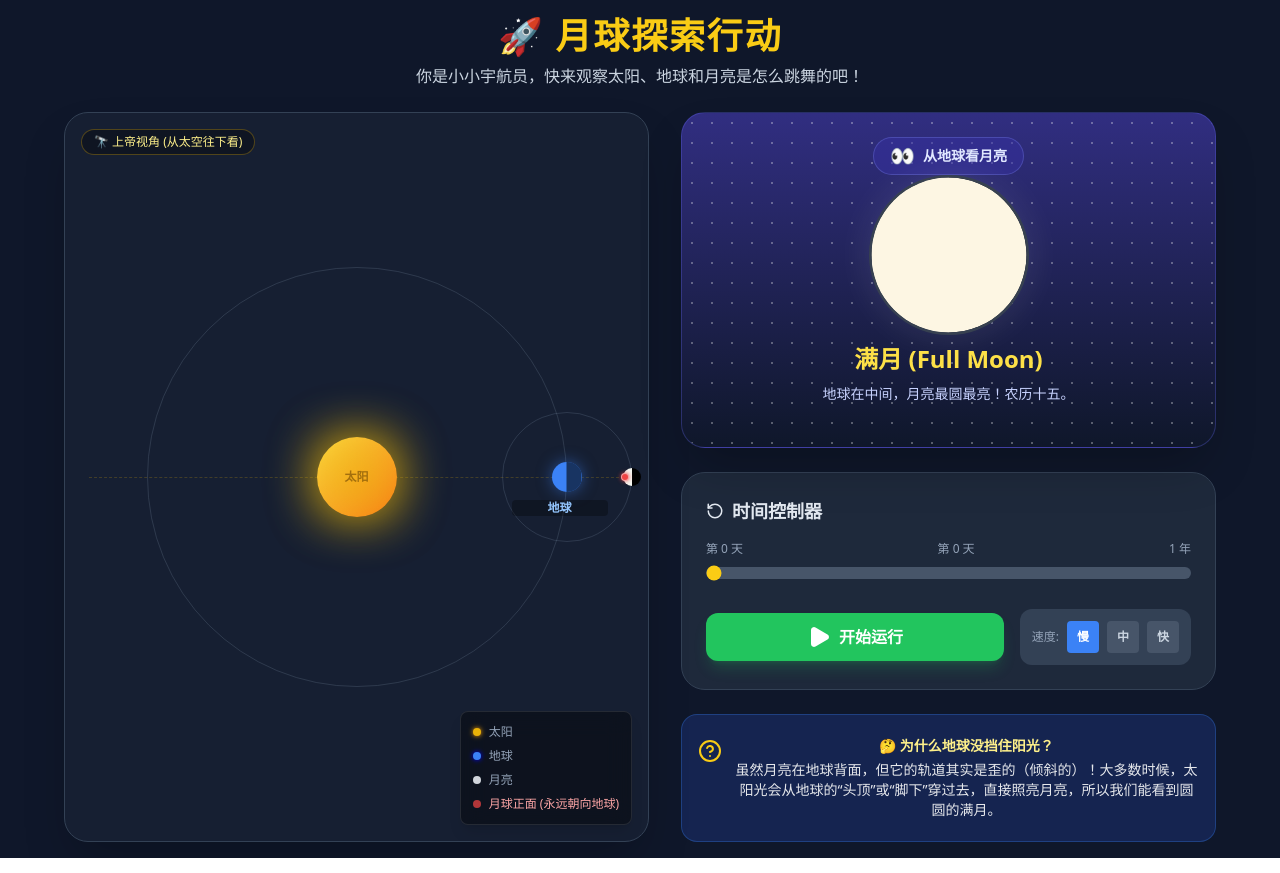
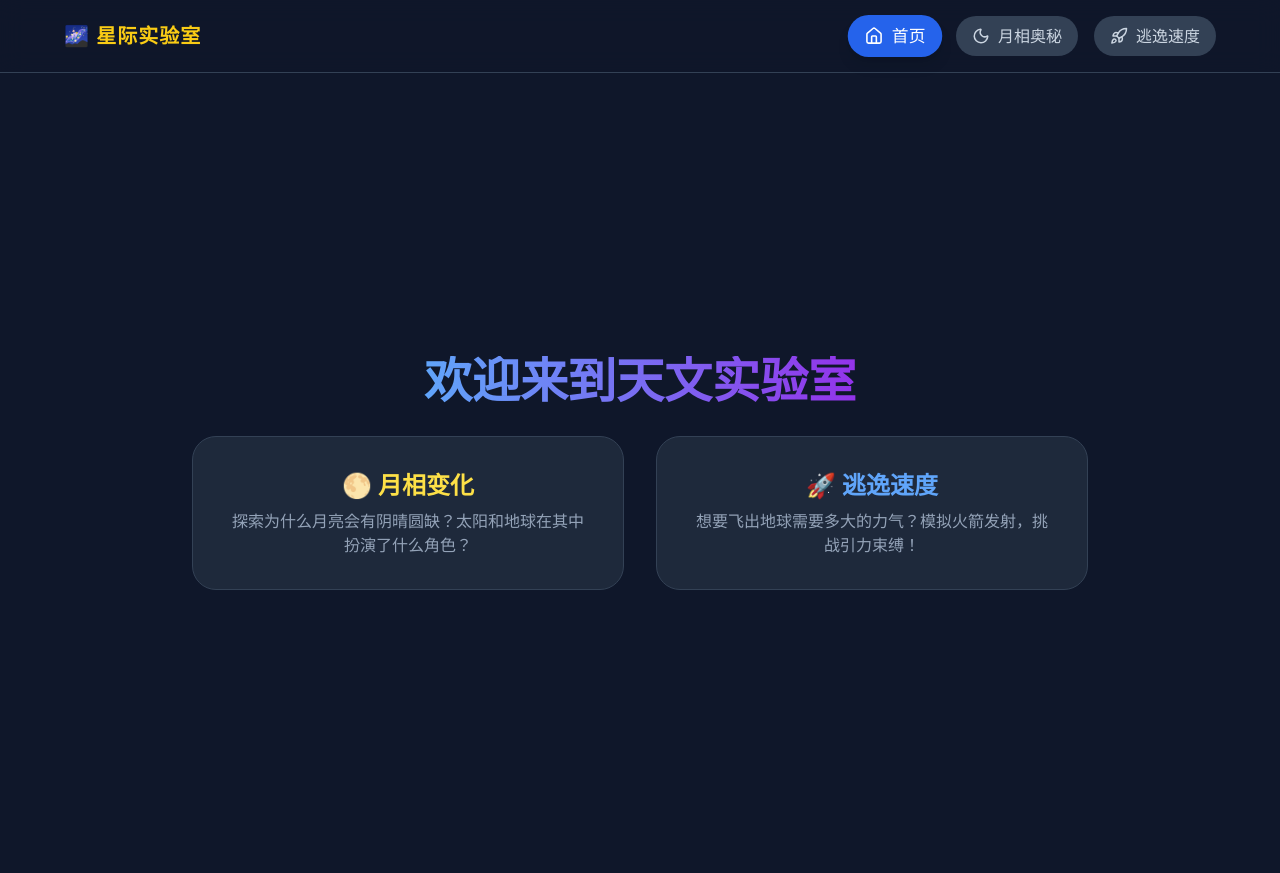
Before and after one commit to geyu210/moon-phase-edu, a React (Create React App) app: page / in a window 1280 px wide. Built offline with nearby package versions, Linux system fonts and the light colour scheme.

Commit message:
refactor: introduce `react-router-dom` for multi-page navigation and structure application into Home, MoonPhase, and EscapeVelocity pages.

```diff
--- a/package.json
+++ b/package.json
@@ -11,6 +11,7 @@
     "lucide-react": "^0.555.0",
     "react": "^19.2.1",
     "react-dom": "^19.2.1",
+    "react-router-dom": "^7.10.1",
     "react-scripts": "5.0.1",
     "web-vitals": "^2.1.4"
   },
--- a/src/App.js
+++ b/src/App.js
@@ -1,11 +1,24 @@
+import React from 'react';
+import { HashRouter as Router, Routes, Route } from 'react-router-dom';
+import Navigation from './components/Navigation';
+import Home from './pages/Home';
+import MoonPhase from './pages/MoonPhase';
+import EscapeVelocity from './pages/EscapeVelocity';
 import './App.css';
-import MoonPhaseEdu from './MoonPhaseEdu';
 
 function App() {
   return (
-    <div className="App">
-      <MoonPhaseEdu />
-    </div>
+    // 使用 HashRouter 是为了兼容静态托管（如 Cloudflare/GitHub Pages），防止刷新 404
+    <Router>
+      <div className="App bg-slate-900 min-h-screen">
+        <Navigation />
+        <Routes>
+          <Route path="/" element={<Home />} />
+          <Route path="/moon" element={<MoonPhase />} />
+          <Route path="/escape" element={<EscapeVelocity />} />
+        </Routes>
+      </div>
+    </Router>
   );
 }
 
--- /dev/null
+++ b/src/components/Navigation.js
@@ -0,0 +1,35 @@
+import React from 'react';
+import { Link, useLocation } from 'react-router-dom';
+import { Moon, Rocket, Home } from 'lucide-react';
+
+const Navigation = () => {
+    const location = useLocation();
+
+    // 辅助函数：判断当前是不是在这个页面，如果是，按钮高亮
+    const isActive = (path) => location.pathname === path
+        ? "bg-blue-600 text-white shadow-lg scale-105"
+        : "bg-slate-700 text-slate-300 hover:bg-slate-600";
+
+    return (
+        <nav className="bg-slate-900/80 backdrop-blur-md border-b border-slate-700 p-4 sticky top-0 z-50">
+            <div className="max-w-6xl mx-auto flex items-center justify-between">
+                <div className="text-xl font-bold text-yellow-400 tracking-wider flex items-center gap-2">
+                    🌌 星际实验室
+                </div>
+                <div className="flex gap-4">
+                    <Link to="/" className={`px-4 py-2 rounded-full flex items-center gap-2 transition-all duration-300 ${isActive('/')}`}>
+                        <Home size={18} /> 首页
+                    </Link>
+                    <Link to="/moon" className={`px-4 py-2 rounded-full flex items-center gap-2 transition-all duration-300 ${isActive('/moon')}`}>
+                        <Moon size={18} /> 月相奥秘
+                    </Link>
+                    <Link to="/escape" className={`px-4 py-2 rounded-full flex items-center gap-2 transition-all duration-300 ${isActive('/escape')}`}>
+                        <Rocket size={18} /> 逃逸速度
+                    </Link>
+                </div>
+            </div>
+        </nav>
+    );
+};
+
+export default Navigation;
--- /dev/null
+++ b/src/pages/EscapeVelocity.js
@@ -0,0 +1,20 @@
+// src/pages/EscapeVelocity.js
+import React from 'react';
+
+const EscapeVelocity = () => {
+    return (
+        <div className="min-h-screen bg-slate-900 text-white p-8 flex flex-col items-center">
+            <h1 className="text-4xl font-bold text-blue-400 mb-4">🚀 地球逃逸速度实验</h1>
+            <p className="text-lg text-slate-300 max-w-2xl text-center">
+                如果我把球向上扔得足够快，它还会掉下来吗？<br />
+                在这个实验室里，我们将探索：需要多大的速度，才能摆脱地球引力，飞向宇宙深处！
+            </p>
+            {/* 这里未来放你的物理引擎和动画代码 */}
+            <div className="mt-10 w-full max-w-4xl h-96 bg-slate-800 rounded-3xl border border-slate-700 flex items-center justify-center text-slate-500">
+                [ 物理模拟画布区域 ]
+            </div>
+        </div>
+    );
+};
+
+export default EscapeVelocity;
--- /dev/null
+++ b/src/pages/Home.js
@@ -0,0 +1,25 @@
+// src/pages/Home.js
+import React from 'react';
+import { Link } from 'react-router-dom';
+
+const Home = () => {
+    return (
+        <div className="min-h-screen bg-slate-900 flex flex-col items-center justify-center text-white p-4">
+            <h1 className="text-5xl font-bold mb-8 text-transparent bg-clip-text bg-gradient-to-r from-blue-400 to-purple-600">
+                欢迎来到天文实验室
+            </h1>
+            <div className="grid grid-cols-1 md:grid-cols-2 gap-8 max-w-4xl w-full">
+                <Link to="/moon" className="group relative overflow-hidden bg-slate-800 rounded-3xl p-8 border border-slate-700 hover:border-yellow-400 transition-all hover:shadow-2xl hover:shadow-yellow-500/20">
+                    <h2 className="text-2xl font-bold text-yellow-300 mb-2 group-hover:scale-105 transition-transform">🌕 月相变化</h2>
+                    <p className="text-slate-400">探索为什么月亮会有阴晴圆缺？太阳和地球在其中扮演了什么角色？</p>
+                </Link>
+                <Link to="/escape" className="group relative overflow-hidden bg-slate-800 rounded-3xl p-8 border border-slate-700 hover:border-blue-400 transition-all hover:shadow-2xl hover:shadow-blue-500/20">
+                    <h2 className="text-2xl font-bold text-blue-400 mb-2 group-hover:scale-105 transition-transform">🚀 逃逸速度</h2>
+                    <p className="text-slate-400">想要飞出地球需要多大的力气？模拟火箭发射，挑战引力束缚！</p>
+                </Link>
+            </div>
+        </div>
+    );
+};
+
+export default Home;
--- a/src/MoonPhaseEdu.js
+++ b/src/pages/MoonPhase.js
@@ -1,7 +1,7 @@
 import React, { useState, useEffect, useRef } from 'react';
 import { Play, Pause, RotateCcw, Info, HelpCircle, RefreshCw } from 'lucide-react';
 
-const MoonPhaseEdu = () => {
+const MoonPhase = () => {
     // 状态管理
     const [day, setDay] = useState(0); // 一年中的第几天 (0-365)
     const [isPlaying, setIsPlaying] = useState(false);
@@ -291,4 +291,4 @@ const MoonPhaseEdu = () => {
     );
 };
 
-export default MoonPhaseEdu;
+export default MoonPhase;
```
Also changed, not shown: 1 other file (tests, documents, lock files or other folders).
